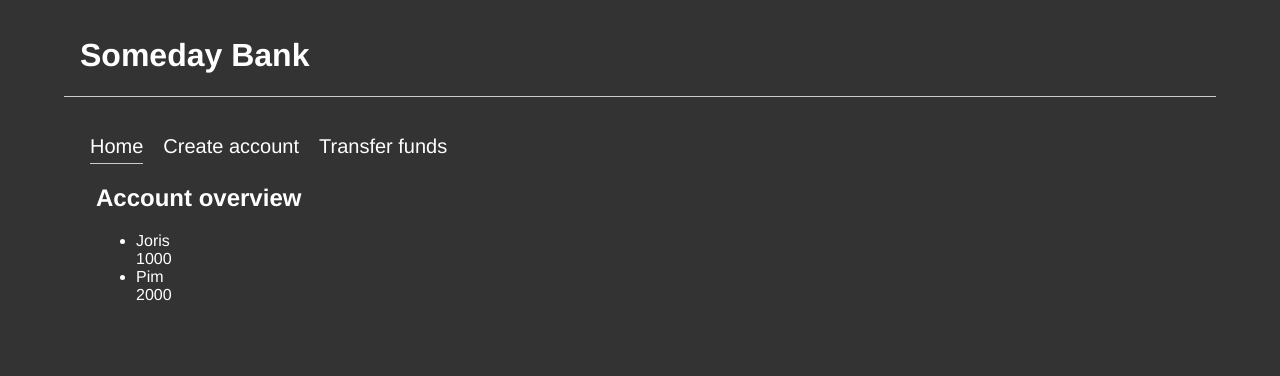
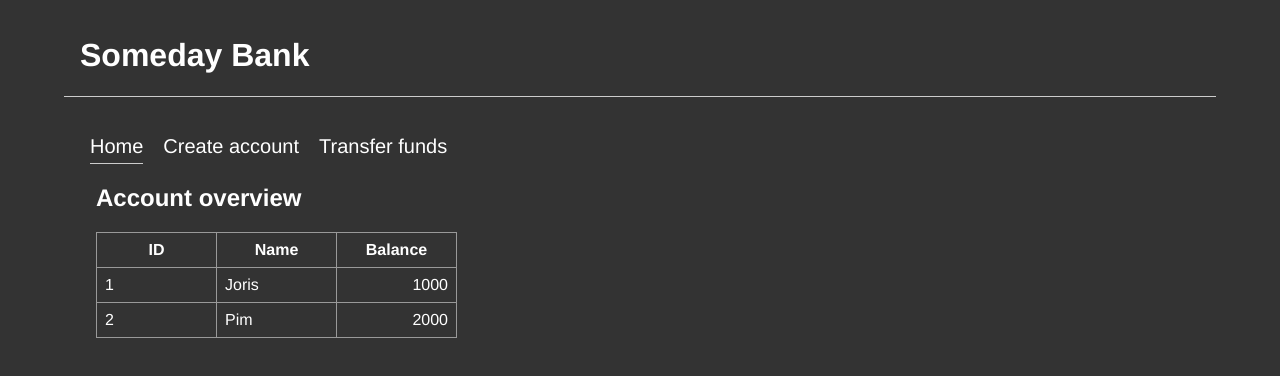
Before and after one commit to ludder/someday, a Next.js app: page / in a window 1280 px wide. Shown: the top 376 px of the page. Built offline with nearby package versions, Linux system fonts and the light colour scheme.

Commit message:
Show account overview as tabular data

```diff
--- /dev/null
+++ b/components/AccountOverview/AccountOverview.tsx
@@ -0,0 +1,33 @@
+import { useBank } from "../../contexts/BankContext";
+
+export const AccountOverview = () => {
+  const { state } = useBank();
+  const accounts = state.accounts.sort((a, b) => {
+    return a.name.localeCompare(b.name);
+  });
+
+  return (
+    <>
+      <h2>Account overview</h2>
+
+      <table>
+        <thead>
+          <tr>
+            <th>ID</th>
+            <th>Name</th>
+            <th>Balance</th>
+          </tr>
+        </thead>
+        <tbody>
+          {accounts.map((account) => (
+            <tr key={account.id}>
+              <td>{account.id}</td>
+              <td>{account.name}</td>
+              <td className="align-right">{account.balance}</td>
+            </tr>
+          ))}
+        </tbody>
+      </table>
+    </>
+  );
+};
--- a/pages/index.tsx
+++ b/pages/index.tsx
@@ -2,6 +2,7 @@ import type { NextPage } from "next";
 import Head from "next/head";
 import styles from "../styles/Home.module.css";
 import { useBank } from "../contexts/BankContext";
+import { AccountOverview } from "../components/AccountOverview/AccountOverview";
 
 const Home: NextPage = () => {
   const { state } = useBank();
@@ -16,16 +17,8 @@ const Home: NextPage = () => {
         />
         <link rel="icon" href="/favicon.ico" />
       </Head>
-      <h2>Account overview</h2>
-      <ul>
-        {state.accounts.map((account) => (
-          <li key={account.id}>
-            {account.name}
-            <br />
-            {account.balance}
-          </li>
-        ))}
-      </ul>
+
+      <AccountOverview />
     </div>
   );
 };
--- a/styles/global.css
+++ b/styles/global.css
@@ -28,3 +28,17 @@ button {
   cursor: pointer;
   padding: .5rem 1rem;
 }
+
+table {
+  border-collapse: collapse;
+}
+
+th, td {
+  border: 1px solid #999;
+  padding: .5rem;
+  min-width: 120px;
+}
+
+td.align-right {
+  text-align: right;
+}
```
